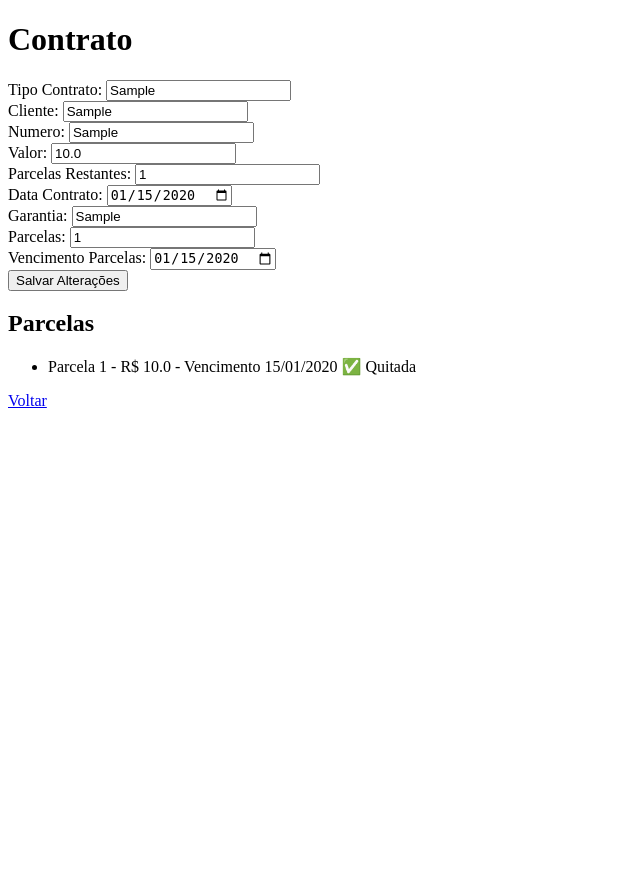
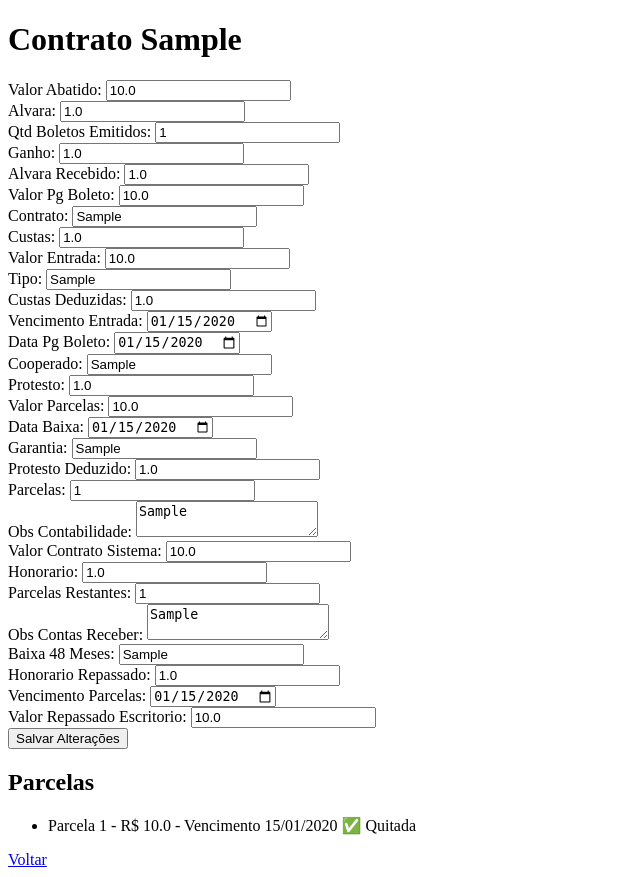
Before and after one commit to felipe4128/Cobran-a, a Flask app: page /contrato/1 in a window 1280 px wide. Shown: the whole page, without its empty margins (0-640 px from the left). Before the commit the page ends 408 px from the top, so only its background shows below. Run offline with Flask 3, Linux system fonts and the light colour scheme; tables that the repository leaves empty hold one stand-in row (values such as "Sample post").

Commit message:
Atualizações: suporte a campos em branco e cálculo automático de datas

```diff
--- a/app.py
+++ b/app.py
@@ -22,17 +22,38 @@ def inject_colors():
 
 db = SQLAlchemy(app)
 
+# Modelo com todos os campos do layout novo
 class Contrato(db.Model):
     id = db.Column(db.Integer, primary_key=True)
-    data_contrato = db.Column(db.Date)
-    cliente = db.Column(db.String(100))
-    numero = db.Column(db.String(50))
-    tipo_contrato = db.Column(db.String(50))
+    cooperado = db.Column(db.String(100))
+    contrato = db.Column(db.String(50))
+    tipo = db.Column(db.String(50))
     garantia = db.Column(db.String(100))
-    valor = db.Column(db.Float)
+    valor_contrato_sistema = db.Column(db.Float)
+    baixa_48_meses = db.Column(db.String(10))
+    valor_abatido = db.Column(db.Float)
+    ganho = db.Column(db.Float)
+    custas = db.Column(db.Float)
+    custas_deduzidas = db.Column(db.Float)
+    protesto = db.Column(db.Float)
+    protesto_deduzido = db.Column(db.Float)
+    honorario = db.Column(db.Float)
+    honorario_repassado = db.Column(db.Float)
+    alvara = db.Column(db.Float)
+    alvara_recebido = db.Column(db.Float)
+    valor_entrada = db.Column(db.Float)
+    vencimento_entrada = db.Column(db.Date)
+    valor_parcelas = db.Column(db.Float)
     parcelas = db.Column(db.Integer)
     parcelas_restantes = db.Column(db.Integer)
     vencimento_parcelas = db.Column(db.Date)
+    qtd_boletos_emitidos = db.Column(db.Integer)
+    valor_pg_boleto = db.Column(db.Float)
+    data_pg_boleto = db.Column(db.Date)
+    data_baixa = db.Column(db.Date)
+    obs_contabilidade = db.Column(db.Text)
+    obs_contas_receber = db.Column(db.Text)
+    valor_repassado_escritorio = db.Column(db.Float)
 
 class Parcela(db.Model):
     id = db.Column(db.Integer, primary_key=True)
@@ -55,40 +76,39 @@ def index():
 def novo():
     if request.method == 'POST':
         try:
-            data_contrato_str = request.form.get('data_contrato')
-            data_contrato = datetime.strptime(data_contrato_str, '%Y-%m-%d') if data_contrato_str else None
-
-            parcelas = int(request.form.get('parcelas')) if request.form.get('parcelas') else 0
-            valor = float(request.form.get('valor')) if request.form.get('valor') else 0
-            vencimento_parcelas = datetime.strptime(request.form.get('vencimento_parcelas'), '%Y-%m-%d') if request.form.get('vencimento_parcelas') else (data_contrato + timedelta(days=30) if data_contrato else None)
-
             contrato = Contrato(
-                data_contrato=data_contrato,
-                cliente=request.form.get('cliente') or None,
-                numero=request.form.get('numero') or None,
-                tipo_contrato=request.form.get('tipo_contrato') or None,
-                garantia=request.form.get('garantia') or None,
-                valor=valor,
-                parcelas=parcelas,
-                parcelas_restantes=parcelas,
-                vencimento_parcelas=vencimento_parcelas
+                cooperado=request.form.get('cooperado'),
+                contrato=request.form.get('contrato'),
+                tipo=request.form.get('tipo'),
+                garantia=request.form.get('garantia'),
+                valor_contrato_sistema=float(request.form.get('valor_contrato_sistema') or 0),
+                baixa_48_meses=request.form.get('baixa_48_meses'),
+                valor_abatido=float(request.form.get('valor_abatido') or 0),
+                ganho=float(request.form.get('ganho') or 0),
+                custas=float(request.form.get('custas') or 0),
+                custas_deduzidas=float(request.form.get('custas_deduzidas') or 0),
+                protesto=float(request.form.get('protesto') or 0),
+                protesto_deduzido=float(request.form.get('protesto_deduzido') or 0),
+                honorario=float(request.form.get('honorario') or 0),
+                honorario_repassado=float(request.form.get('honorario_repassado') or 0),
+                alvara=float(request.form.get('alvara') or 0),
+                alvara_recebido=float(request.form.get('alvara_recebido') or 0),
+                valor_entrada=float(request.form.get('valor_entrada') or 0),
+                vencimento_entrada=datetime.strptime(request.form.get('vencimento_entrada'), '%Y-%m-%d') if request.form.get('vencimento_entrada') else None,
+                valor_parcelas=float(request.form.get('valor_parcelas') or 0),
+                parcelas=int(request.form.get('parcelas') or 0),
+                parcelas_restantes=int(request.form.get('parcelas_restantes') or 0),
+                vencimento_parcelas=datetime.strptime(request.form.get('vencimento_parcelas'), '%Y-%m-%d') if request.form.get('vencimento_parcelas') else None,
+                qtd_boletos_emitidos=int(request.form.get('qtd_boletos_emitidos') or 0),
+                valor_pg_boleto=float(request.form.get('valor_pg_boleto') or 0),
+                data_pg_boleto=datetime.strptime(request.form.get('data_pg_boleto'), '%Y-%m-%d') if request.form.get('data_pg_boleto') else None,
+                data_baixa=datetime.strptime(request.form.get('data_baixa'), '%Y-%m-%d') if request.form.get('data_baixa') else None,
+                obs_contabilidade=request.form.get('obs_contabilidade'),
+                obs_contas_receber=request.form.get('obs_contas_receber'),
+                valor_repassado_escritorio=float(request.form.get('valor_repassado_escritorio') or 0)
             )
             db.session.add(contrato)
             db.session.commit()
-
-            if parcelas > 0:
-                valor_parcela = round(valor / parcelas, 2)
-                for i in range(1, parcelas + 1):
-                    vencimento = (vencimento_parcelas or data_contrato) + timedelta(days=30 * (i - 1))
-                    parcela = Parcela(
-                        contrato_id=contrato.id,
-                        numero=i,
-                        valor=valor_parcela,
-                        vencimento=vencimento,
-                        quitada=False
-                    )
-                    db.session.add(parcela)
-                db.session.commit()
 
             return redirect(url_for('index'))
         except Exception as e:
@@ -107,11 +127,14 @@ def ver_contrato(id):
                 value = request.form.get(field)
                 if value == '':
                     setattr(contrato, field, None)
-                elif field in ['valor']:
+                elif field in ['valor_contrato_sistema','valor_abatido','ganho','custas','custas_deduzidas',
+                               'protesto','protesto_deduzido','honorario','honorario_repassado',
+                               'alvara','alvara_recebido','valor_entrada','valor_parcelas','valor_pg_boleto',
+                               'valor_repassado_escritorio']:
                     setattr(contrato, field, float(value))
-                elif field in ['parcelas', 'parcelas_restantes']:
+                elif field in ['parcelas','parcelas_restantes','qtd_boletos_emitidos']:
                     setattr(contrato, field, int(value))
-                elif field in ['data_contrato', 'vencimento_parcelas']:
+                elif field in ['vencimento_entrada','vencimento_parcelas','data_pg_boleto','data_baixa']:
                     setattr(contrato, field, datetime.strptime(value, '%Y-%m-%d'))
                 else:
                     setattr(contrato, field, value)
@@ -119,16 +142,6 @@ def ver_contrato(id):
         return redirect(url_for('ver_contrato', id=id))
 
     return render_template('contrato.html', contrato=contrato, parcelas=parcelas, timedelta=timedelta)
-
-@app.route('/parcela/<int:id>/quitar', methods=['POST'])
-def quitar_parcela(id):
-    parcela = Parcela.query.get_or_404(id)
-    parcela.quitada = True
-    contrato = Contrato.query.get(parcela.contrato_id)
-    if contrato.parcelas_restantes > 0:
-        contrato.parcelas_restantes -= 1
-    db.session.commit()
-    return redirect(url_for('ver_contrato', id=parcela.contrato_id))
 
 @app.route('/deletar', methods=['POST'])
 def deletar():
--- a/templates/index.html
+++ b/templates/index.html
@@ -6,7 +6,7 @@
 </head>
 <body>
     <h1>Lista de Contratos</h1>
-    <a href="{{ url_for('novo_contrato') }}">Novo Contrato</a>
+    <a href="{{ url_for('novo') }}">Novo Contrato</a>
     <ul>
         {% for contrato in contratos %}
             <li>
```
